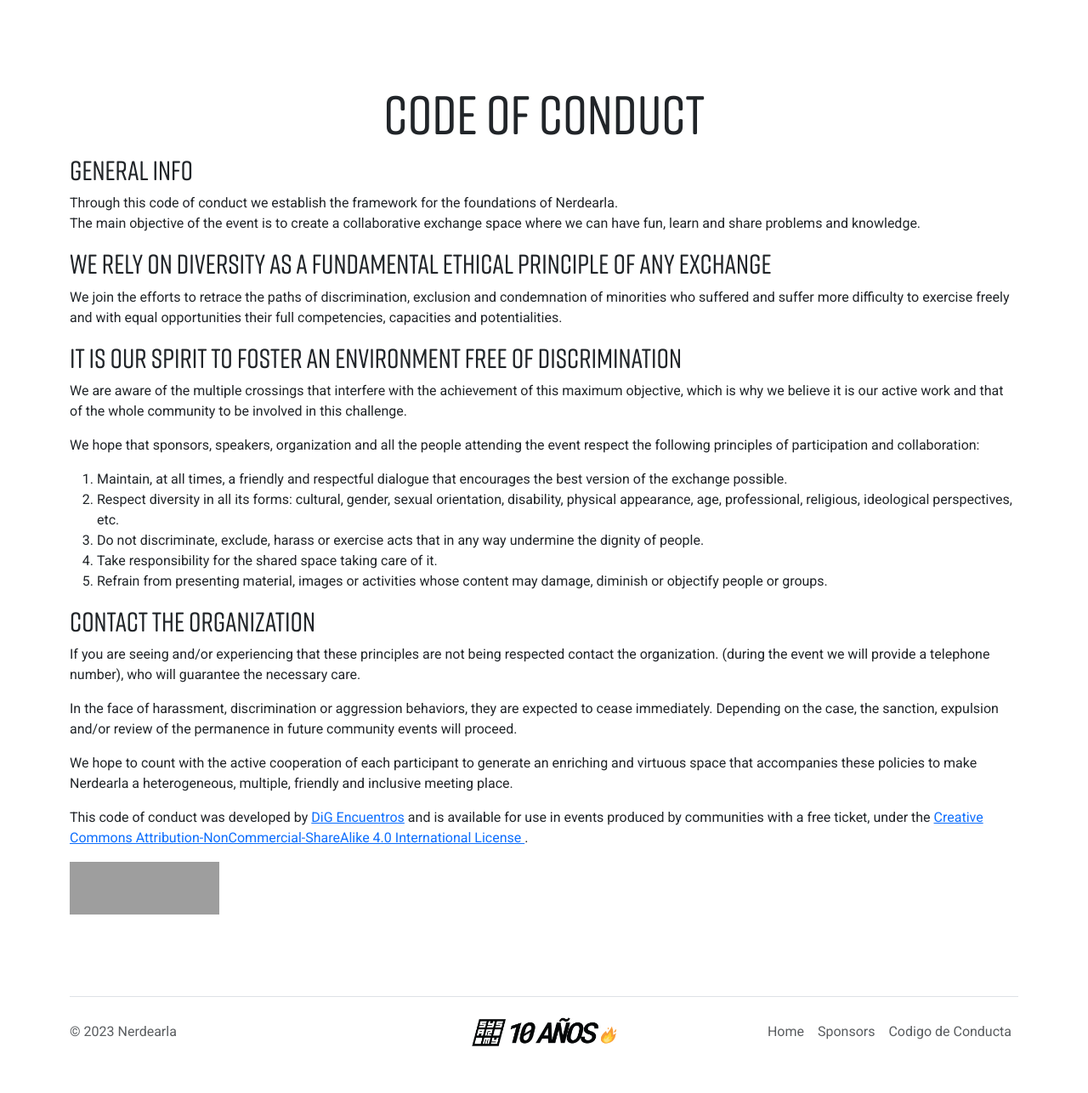
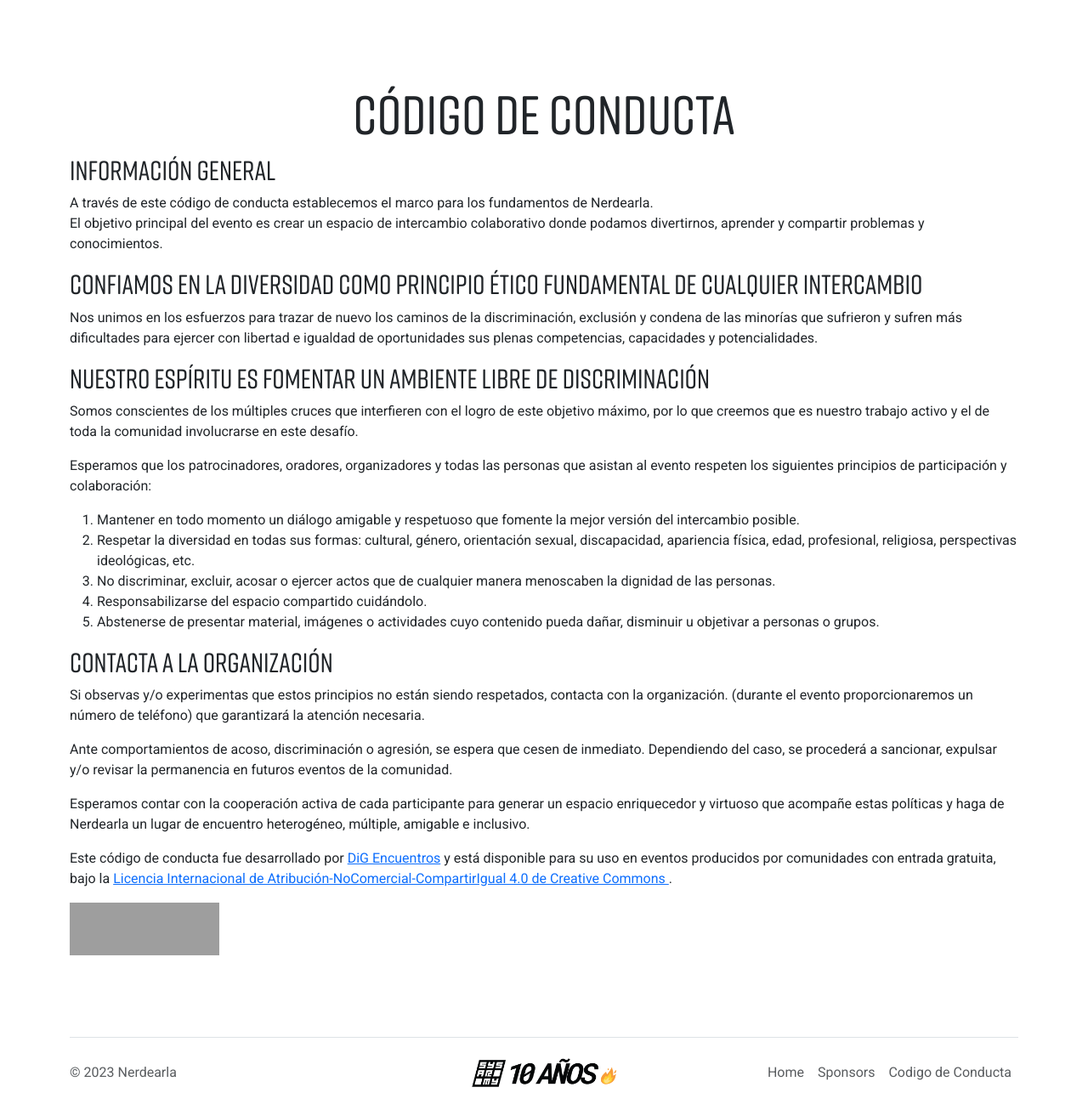
Before and after one commit to sysarmy/2023.nerdear.la, a Flask app: page /1/code_of_conduct/ in a window 1280 px wide. Shown: the part 86-1372 px from the top of the page at 85% size. Before the commit the page ends 1317 px from the top, so only its background shows below. Run offline with Flask 3, Linux system fonts and the light colour scheme; some libraries are stand-ins or nearby versions; some web fonts are replaced; grey boxes are pictures that could not be loaded.

Commit message:
add translation tags

```diff
--- a/app/templates/base.html
+++ b/app/templates/base.html
@@ -54,7 +54,7 @@
       {#
 			Jolo metatags
 		#}
-      <title>Nerdearla 10ma edición - 27 al 30 de septiembre</title>
+      <title>{{ _("Nerdearla 10ma edición - 27 al 30 de septiembre") }}</title>
       <meta name="description"
             content="Nerdearla 2023, cuatro días con más de 150 charlas y talleres de tecnología, divulgación científica y una gran variedad de temas." />
       <link rel="canonical" href="https://nerdear.la/" />
--- a/app/templates/code_of_conduct.html
+++ b/app/templates/code_of_conduct.html
@@ -1,4 +1,4 @@
-{# This page contains information about Nerdearla Code of Conduct #}
+{# Esta página contiene información sobre el Código de Conducta de Nerdearla #}
 {% extends "base.html" %}
 {% block content %}
    <style>
@@ -13,82 +13,60 @@
    <section id="code-of-conduct" class="y-spaced-section">
       <div class="container">
          <div class="d-flex align-items-center justify-content-center text-center">
-            <h1>Code of Conduct</h1>
+            <h1>{{ _("Código de Conducta") }}</h1>
          </div>
-         <h3>GENERAL INFO</h3>
+         <h3>{{ _("INFORMACIÓN GENERAL") }}</h3>
          <p>
-            Through this code of conduct we establish the framework for the
-            foundations of Nerdearla.
+            {{ _("A través de este código de conducta establecemos el marco para los fundamentos de Nerdearla.") }}
             <br />
-            The main objective of the event is to create a collaborative exchange
-            space where we can have fun, learn and share problems and knowledge.
+            {{ _("El objetivo principal del evento es crear un espacio de intercambio colaborativo donde podamos divertirnos, aprender y compartir problemas y conocimientos.") }}
          </p>
-         <h3>WE RELY ON DIVERSITY AS A FUNDAMENTAL ETHICAL PRINCIPLE OF ANY EXCHANGE</h3>
+         <h3>{{ _("CONFIAMOS EN LA DIVERSIDAD COMO PRINCIPIO ÉTICO FUNDAMENTAL DE CUALQUIER INTERCAMBIO") }}</h3>
          <p>
-            We join the efforts to retrace the paths of discrimination, exclusion and
-            condemnation of minorities who suffered and suffer more difficulty to
-            exercise freely and with equal opportunities their full competencies,
-            capacities and potentialities.
+            {{ _("Nos unimos en los esfuerzos para trazar de nuevo los caminos de la discriminación, exclusión y condena de las minorías que sufrieron y sufren más dificultades para ejercer con libertad e igualdad de oportunidades sus plenas competencias, capacidades y potencialidades.") }}
          </p>
-         <h3>IT IS OUR SPIRIT TO FOSTER AN ENVIRONMENT FREE OF DISCRIMINATION</h3>
+         <h3>{{ _("NUESTRO ESPÍRITU ES FOMENTAR UN AMBIENTE LIBRE DE DISCRIMINACIÓN") }}</h3>
          <p>
-            We are aware of the multiple crossings that interfere with the achievement
-            of this maximum objective, which is why we believe it is our active work
-            and that of the whole community to be involved in this challenge.
+            {{ _("Somos conscientes de los múltiples cruces que interfieren con el logro de este objetivo máximo, por lo que creemos que es nuestro trabajo activo y el de toda la comunidad involucrarse en este desafío.") }}
          </p>
          <p>
-            We hope that sponsors, speakers, organization and all the people attending
-            the event respect the following principles of participation and
-            collaboration:
+            {{ _("Esperamos que los patrocinadores, oradores, organizadores y todas las personas que asistan al evento respeten los siguientes principios de participación y colaboración:") }}
          </p>
          <ol>
             <li>
-               Maintain, at all times, a friendly and respectful dialogue that
-               encourages the best version of the exchange possible.
+               {{ _("Mantener en todo momento un diálogo amigable y respetuoso que fomente la mejor versión del intercambio posible.") }}
             </li>
             <li>
-               Respect diversity in all its forms: cultural, gender, sexual
-               orientation, disability, physical appearance, age, professional,
-               religious, ideological perspectives, etc.
+               {{ _("Respetar la diversidad en todas sus formas: cultural, género, orientación sexual, discapacidad, apariencia física, edad, profesional, religiosa, perspectivas ideológicas, etc.") }}
             </li>
             <li>
-               Do not discriminate, exclude, harass or exercise acts that in any way
-               undermine the dignity of people.
+               {{ _("No discriminar, excluir, acosar o ejercer actos que de cualquier manera menoscaben la dignidad de las personas.") }}
             </li>
-            <li>Take responsibility for the shared space taking care of it.</li>
+            <li>{{ _("Responsabilizarse del espacio compartido cuidándolo.") }}</li>
             <li>
-               Refrain from presenting material, images or activities whose content may
-               damage, diminish or objectify people or groups.
+               {{ _("Abstenerse de presentar material, imágenes o actividades cuyo contenido pueda dañar, disminuir u objetivar a personas o grupos.") }}
             </li>
          </ol>
-         <h3>CONTACT THE ORGANIZATION</h3>
+         <h3>{{ _("CONTACTA A LA ORGANIZACIÓN") }}</h3>
          <p>
-            If you are seeing and/or experiencing that these principles are not being
-            respected contact the organization. (during the event we will provide a
-            telephone number), who will guarantee the necessary care.
+            {{ _("Si observas y/o experimentas que estos principios no están siendo respetados, contacta con la organización. (durante el evento proporcionaremos un número de teléfono) que garantizará la atención necesaria.") }}
          </p>
          <p>
-            In the face of harassment, discrimination or aggression behaviors, they
-            are expected to cease immediately. Depending on the case, the sanction,
-            expulsion and/or review of the permanence in future community events will
-            proceed.
+            {{ _("Ante comportamientos de acoso, discriminación o agresión, se espera que cesen de inmediato. Dependiendo del caso, se procederá a sancionar, expulsar y/o revisar la permanencia en futuros eventos de la comunidad.") }}
          </p>
          <p>
-            We hope to count with the active cooperation of each participant to
-            generate an enriching and virtuous space that accompanies these policies
-            to make Nerdearla a heterogeneous, multiple, friendly and inclusive
-            meeting place.
+            {{ _("Esperamos contar con la cooperación activa de cada participante para generar un espacio enriquecedor y virtuoso que acompañe estas políticas y haga de Nerdearla un lugar de encuentro heterogéneo, múltiple, amigable e inclusivo.") }}
          </p>
          <p>
-            This code of conduct was developed by
+            {{ _("Este código de conducta fue desarrollado por") }}
             <a href="https://twitter.com/digencuentros"
                target="_blank"
-               rel="noopener">DiG Encuentros</a>
-            and is available for use in events produced by communities with a free ticket, under the
+               rel="noopener">{{ _("DiG Encuentros") }}</a>
+            {{ _("y está disponible para su uso en eventos producidos por comunidades con entrada gratuita, bajo la") }}
             <a href="https://creativecommons.org/licenses/by-nc-sa/4.0/"
                target="_blank"
                rel="noopener">
-               Creative Commons Attribution-NonCommercial-ShareAlike 4.0 International License
+               {{ _("Licencia Internacional de Atribución-NoComercial-CompartirIgual 4.0 de Creative Commons") }}
             </a>.
          </p>
          <p>
@@ -97,7 +75,7 @@
                  src="https://upload.wikimedia.org/wikipedia/commons/thumb/1/12/Cc-by-nc-sa_icon.svg/640px-Cc-by-nc-sa_icon.svg.png"
                  alt=""
                  width="176"
-                 height="62"/>
+                 height="62" />
          </p>
       </div>
    </section>
--- a/app/templates/components/about.html
+++ b/app/templates/components/about.html
@@ -11,10 +11,9 @@
          </div>
          <div class="h5 d-flex text-center text-xl-start px-lg-5">
             <p class="mb-0 text-white">
-               Desde 2014 nos dedicamos a organizar una conferencia de clase mundial, completamente gratuita, con contenido de vanguardia en ciencia y tecnología.
+               {{ _("Desde 2014 nos dedicamos a organizar una conferencia de clase mundial, completamente gratuita, con contenido de vanguardia en ciencia y tecnología.") }}
                <br>
-               <br>
-               Nerdearla es una experiencia social, tanto en el formato en persona como online, con espacio de coworking y chats en vivo, charlas, talleres y muchas oportunidades para aprender de líderes de la industria.
+               {{ _(" Nerdearla es una experiencia social, tanto en el formato en persona como online, con espacio de coworking y chats en vivo, charlas, talleres y muchas oportunidades para aprender de líderes de la industria.  ") }}
             </p>
          </div>
       </div>
--- a/app/templates/components/contact.html
+++ b/app/templates/components/contact.html
@@ -4,8 +4,10 @@
          href="{{ url_for('static', filename='css/mautic_form.css') }}">
    <div class="container-fluid py-5 mx-0">
       <div class="container">
-         <h1 class="text-center text-white mb-3 display-3 fw-semibold">Subscribite a nuestro newsletter</h1>
-         <p class="text-center text-white">Enterate de todas las novedades del evento, speakers, registro y mucho más.</p>
+         <h1 class="text-center text-white mb-3 display-3 fw-semibold">{{ _(" Subscribite a nuestro newsletter ") }}</h1>
+         <p class="text-center text-white">
+            {{ _("Enterate de todas las novedades del evento, speakers, registro y mucho más.") }}
+         </p>
          <script type="text/javascript"
                  src="https://mk4.sysarmy.com/form/generate.js?id=2"></script>
       </div>
--- a/app/templates/components/countdown.html
+++ b/app/templates/components/countdown.html
@@ -33,6 +33,6 @@ The start date is defined inside countdown.js
    </div>
    <br />
    <br />
-   <p class="text-center timer-info">27 al 30 de septiembre, 2023</p>
+   <p class="text-center timer-info">{{ _("27 al 30 de septiembre, 2023") }}</p>
    <script src="{{ url_for('static', filename='js/countdown.js') }}"></script>
 </section>
--- a/app/templates/components/intro.html
+++ b/app/templates/components/intro.html
@@ -7,10 +7,10 @@
    <div class="container">
       <div class="row d-flex flex-column flex-md-row align-items-center">
          <div class="col-4 align-items-center">
-            <h1 class="display-4 fw-medium">{{ _('3 veces más grande que cualquier otra conferencia en Buenos Aires') }}</h1>
+            <h1 class="display-4 fw-medium">{{ _("3 veces más grande que cualquier otra conferencia en Buenos Aires") }}</h1>
             <p>
                {# TODO: Traducir esto #}
-               {{ _('Access cutting-edge Product Management industry trends and networking opportunities at ProductCon London, organized by Product School. Get the European perspective on Product during a time when the field is spreading throughout the continent') }}
+               {{ _("Access cutting-edge Product Management industry trends and networking opportunities at ProductCon London, organized by Product School. Get the European perspective on Product during a time when the field is spreading throughout the continent") }}
             </p>
          </div>
          <div class="col d-flex align-items-center justify-content-end">
--- a/app/templates/sponsors.html
+++ b/app/templates/sponsors.html
@@ -74,10 +74,10 @@ grouped sponsors = {
                <h3 class="text-white">
                   {# TODO: Add a contact link to Become one today! #}
                   {# TODO: Translate this text #}
-                  Since 2014 our goal has been to organize a world-class event for people in Latin America, with a 100% free ticket. That wouldn't be possible without our sponsors and supporting organizations.
+                  {{ _("Desde 2014, nuestro objetivo ha sido organizar un evento de clase mundial para personas en América Latina, con entrada 100%% gratuita. Eso no sería posible sin nuestros patrocinadores y las organizaciones que nos apoyan.") }}
                   <br>
                   <br>
-                  <a href="mailto:sponsors@nerdear.la" style="color:#fff">Become a sponsor today!</a>
+                  <a href="mailto:sponsors@nerdear.la" style="color:#fff">{{ _("Convertite en sponsor hoy!") }}</a>
                   {# TODO: Hay que agregar un boton aca que tenga un anchor que te lleve
 									a un form que este debajo de todo de la pagina. El form va a ser con Mautic #}
                </h3>
```
Also changed, not shown: app/templates/components/hero.html (+6 -6 lines), app/templates/components/statistics.html (+8 -7 lines), app/templates/components/ubication.html (+4 -4 lines).
